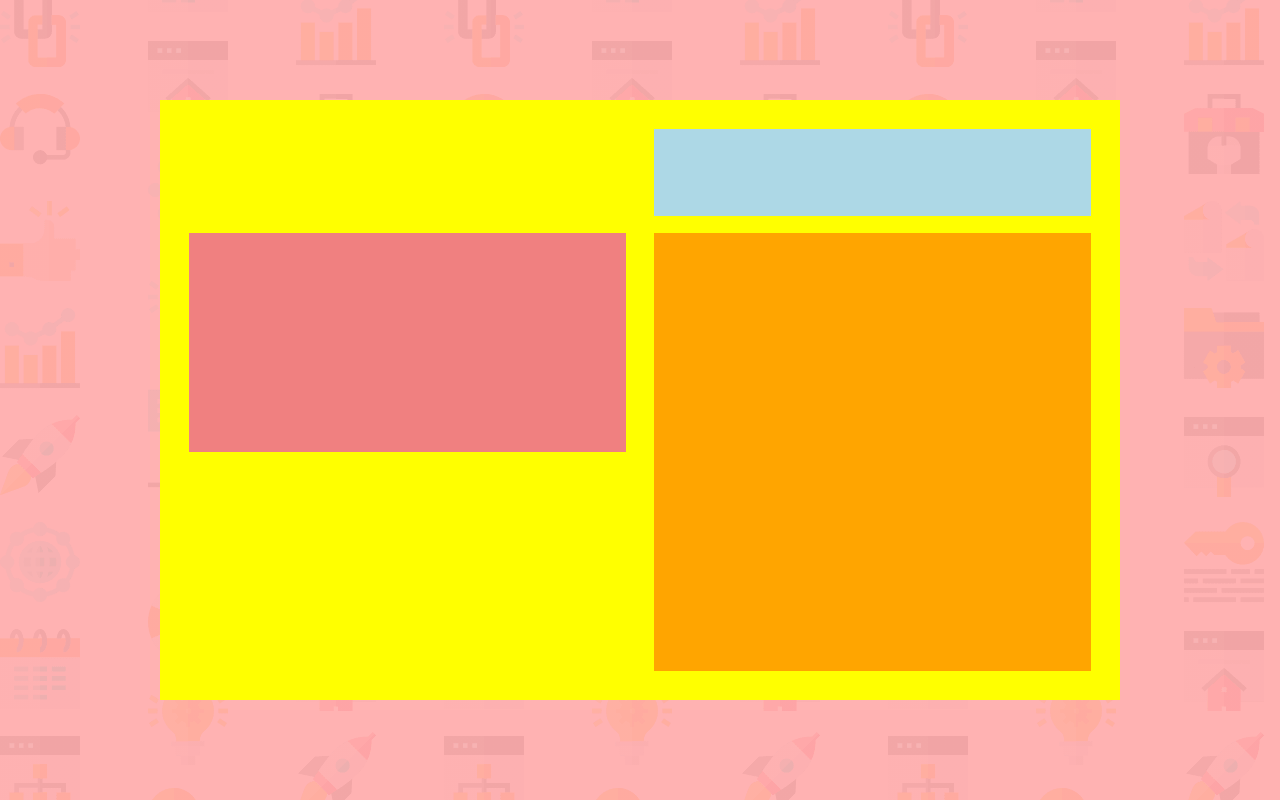
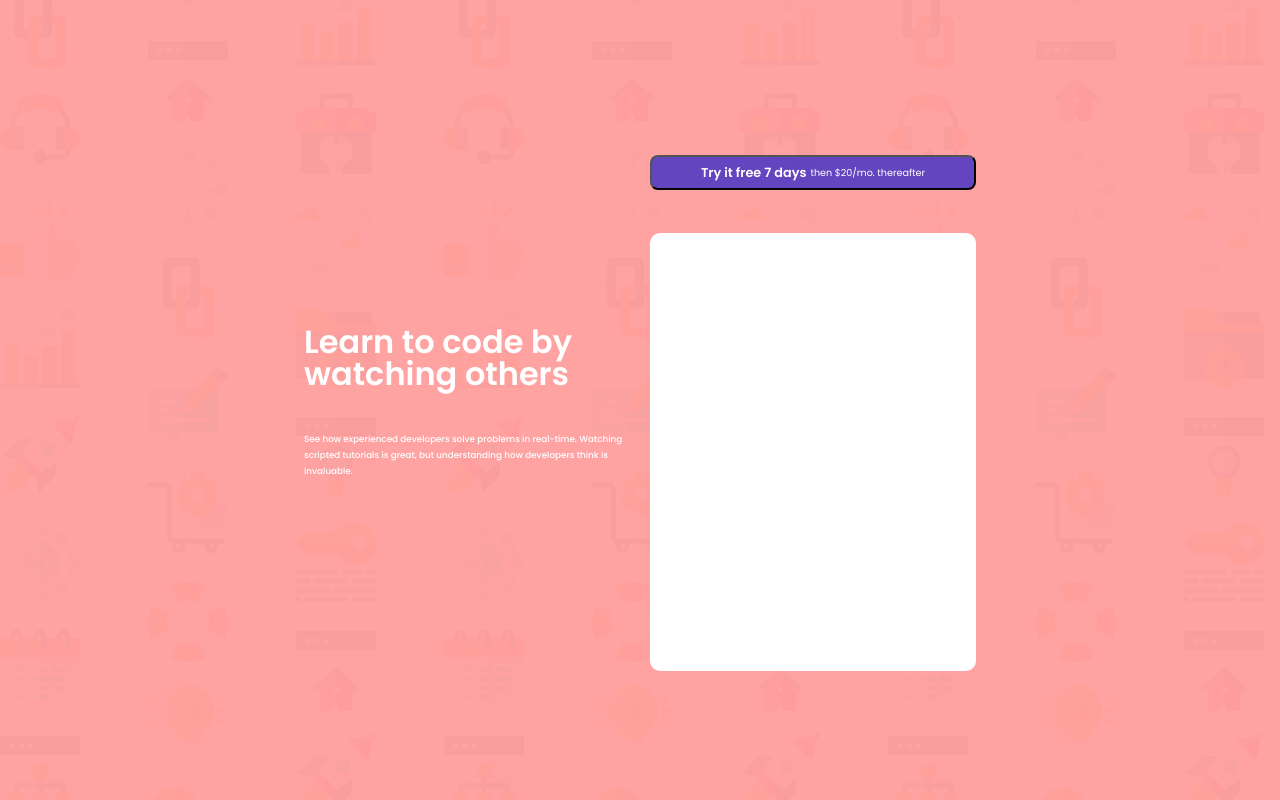
Before and after one commit to shahzeb3939/intro-component-with-sign-up-form, a plain HTML site: page index.html in a window 1280 px wide. Drawn offline with Linux system fonts and the light colour scheme.

Commit message:
Only form left.

```diff
--- a/index.css
+++ b/index.css
@@ -1,10 +1,10 @@
 body {
     margin: 0px;
-    padding: 0;
+    padding: 0px;
     height: 100vh;
     /* background-color: #FF7978;
     background: url(./images/bg-intro-desktop.png); */
-    background: linear-gradient(rgba(255, 0, 0, 0.3), rgba(255, 0, 0, .3)), url(./images/bg-intro-desktop.png);
+    background: linear-gradient(hsl(0, 100%, 74%, .7) , hsl(0, 100%, 74%, .7) ), url(./images/bg-intro-desktop.png);
     display: grid;
     grid-template-columns: 1fr 6fr 1fr;
     grid-template-rows: 1fr 6fr 1fr;
@@ -15,31 +15,89 @@ body {
     grid-row-start: 2;
     grid-column-end: 3;
     grid-row-end: 3;
-    background-color: yellow;
+    /* background-color: yellow; */
     /* width: 100%;
     height: 100%; */
     display: grid;
     grid-template-columns: 1fr 1fr;
     grid-template-rows: 1fr 5fr;
-    padding: 3%;
+    padding: 3% 15%;
     gap: 3%;
+    min-width: 600px;
+    /* margin-inline: 10% */
 }
 
 .text {
-    background-color: lightcoral;
+    display: flex;
+    flex-direction: column;
+    justify-content: center;
+    /* align-items: center; */
+    color: white;
     grid-row-start: 2;
     grid-column-start: 1;
     height: 50%;
+    padding-top: 15%;
+    font-family: 'Poppins', sans-serif;
+}
+
+.text p:nth-of-type(1) {
+    font-size: 2rem;
+    font-weight: 600;
+    line-height: 2rem;
+}
+
+.text p:nth-of-type(2) {
+    font-size: .55rem;
+    line-height: 1rem;
+    font-weight: 500;
 }
 
 .try-free {
-    background-color: lightblue;
+    display: flex;
+    flex-flow: row nowrap;
+    justify-content: center;
+    align-items: center;
+    /* background-color: lightblue; */
     grid-row-start: 1;
     grid-column-start: 2;
+    /* margin: 5%; */
+}
+
+.try-free button {
+    display: flex;
+    flex-flow: row nowrap;
+    justify-content: center;
+    align-items: center;
+    background-color: #4635c5d7;
+    color: white;
+    position: relative;
+    width: 100%;
+    padding: 2% 30px;
+    border-radius: 8px;
+    white-space: nowrap;
+    gap: .25rem;
+    font-family: 'Poppins', sans-serif;
+}
+
+.try-free button span:nth-of-type(1) {
+    font-size: .8rem;
+    font-weight: 600;
+
+    white-space: nowrap;
+    /* overflow: hidden;
+    text-overflow: ellipsis; */
+}
+
+.try-free button span:nth-of-type(2) {
+    font-size: .6rem;
+    font-weight: 400;
+    /* display: flex;
+    align-items: baseline; */
 }
 
 .form {
-    background-color: orange;
+    background-color: white ;
+    border-radius: 10px;
     grid-row-start: 2;
     grid-column-start: 2;
 }
--- a/index.html
+++ b/index.html
@@ -14,12 +14,21 @@
     .attribution a { color: hsl(228, 45%, 44%); }
   </style>
   <link rel="stylesheet" type="text/css" href="./index.css">
+  <link href="https://fonts.googleapis.com/css2?family=Poppins:wght@400;500;600;700&display=swap" rel="stylesheet">
 </head>
 <body>
 
   <div class="main">
-    <div class="text"></div>
-    <div class="try-free"></div>
+    <div class="text">
+      <p>Learn to code by watching others</p>
+      <p>  See how experienced developers solve problems in real-time. Watching scripted tutorials is great, but understanding how developers think is invaluable.</p>
+    </div>
+    <div class="try-free">
+      <button>
+        <span>Try it free 7 days</span>
+        <span>then $20/mo. thereafter</span>
+      </button>
+    </div>
     <div class="form"></div>
 
   </div>
```
